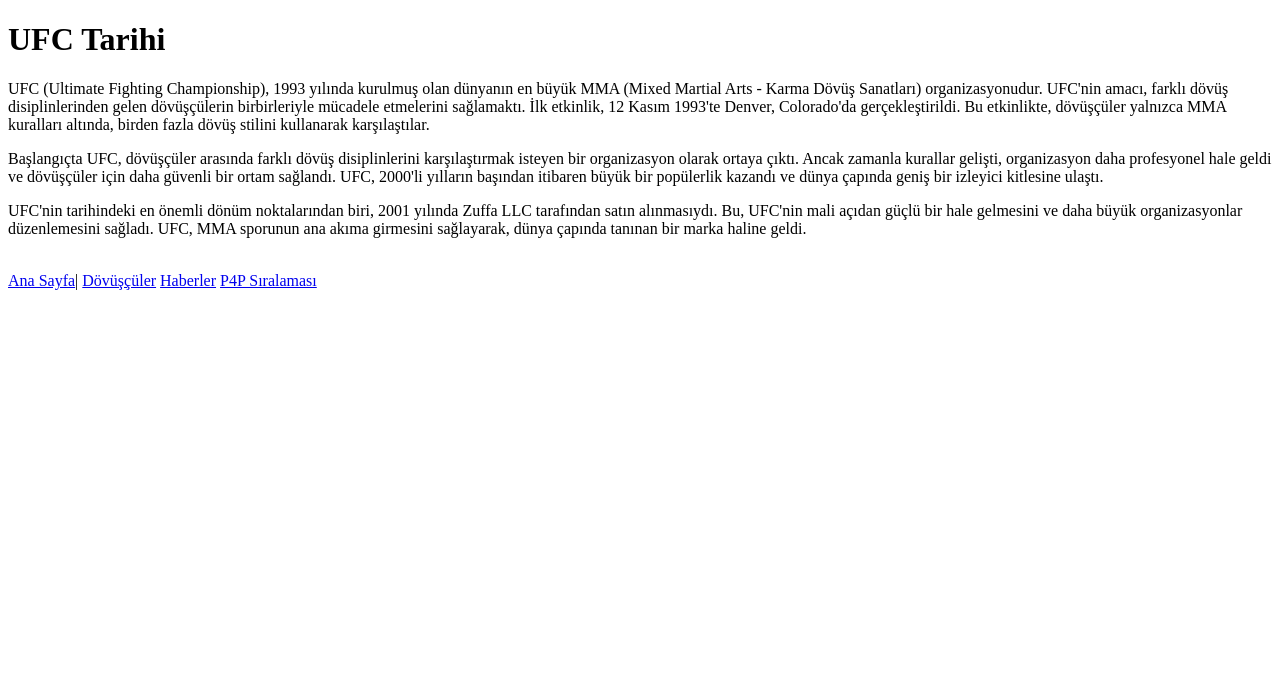
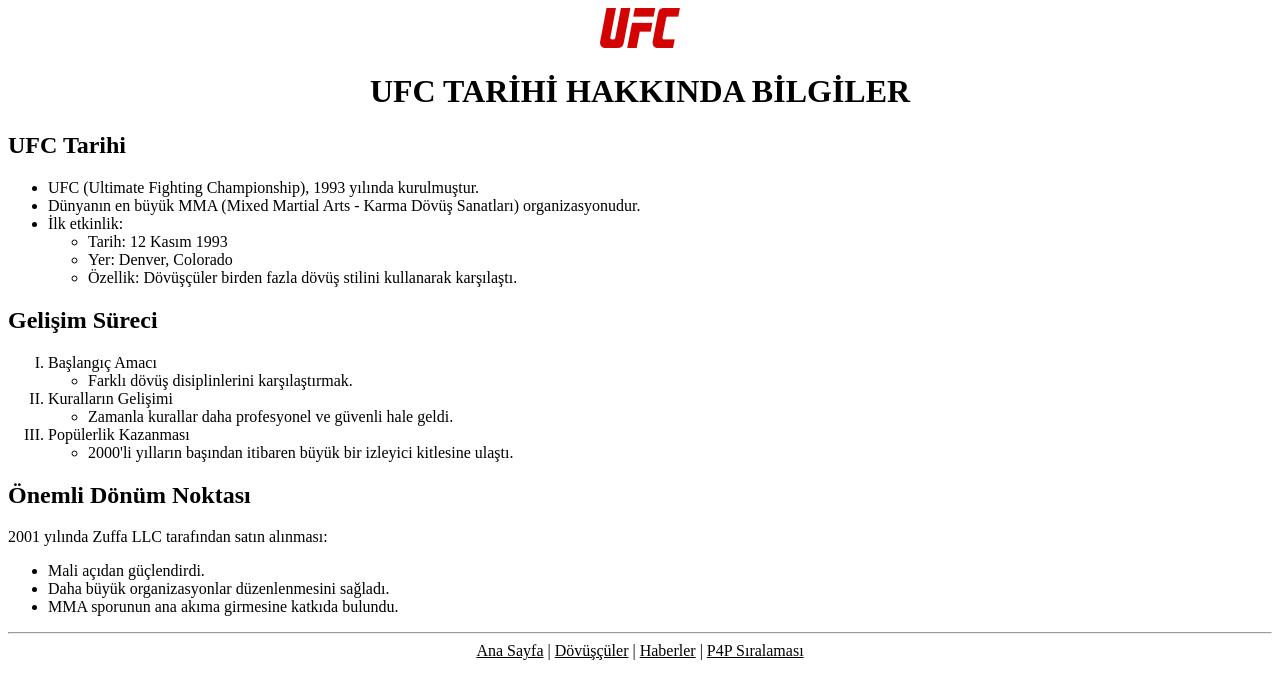
Before and after one commit to behramusk/webtasarim1, a plain HTML site: page sayfalar/history.html in a window 1280 px wide. Drawn offline with Linux system fonts and the light colour scheme.

Commit message:
Update history.html

```diff
--- a/sayfalar/history.html
+++ b/sayfalar/history.html
@@ -1,26 +1,76 @@
 <!DOCTYPE html>
 <html lang="tr">
+
 <head>
     <meta charset="UTF-8">
     <meta name="viewport" content="width=device-width, initial-scale=1.0">
     <title>UFC Tarihi</title>
 </head>
+
 <body>
 
-    <h1>UFC Tarihi</h1>
+    <div align="center">
+        <img src="../resimler/ufclogo.png" alt="UFC Logosu" width="80" height="40">
+    </div>
 
-    <p>UFC (Ultimate Fighting Championship), 1993 yılında kurulmuş olan dünyanın en büyük MMA (Mixed Martial Arts - Karma Dövüş Sanatları) organizasyonudur. UFC'nin amacı, farklı dövüş disiplinlerinden gelen dövüşçülerin birbirleriyle mücadele etmelerini sağlamaktı. İlk etkinlik, 12 Kasım 1993'te Denver, Colorado'da gerçekleştirildi. Bu etkinlikte, dövüşçüler yalnızca MMA kuralları altında, birden fazla dövüş stilini kullanarak karşılaştılar.</p>
 
-    <p>Başlangıçta UFC, dövüşçüler arasında farklı dövüş disiplinlerini karşılaştırmak isteyen bir organizasyon olarak ortaya çıktı. Ancak zamanla kurallar gelişti, organizasyon daha profesyonel hale geldi ve dövüşçüler için daha güvenli bir ortam sağlandı. UFC, 2000'li yılların başından itibaren büyük bir popülerlik kazandı ve dünya çapında geniş bir izleyici kitlesine ulaştı.</p>
+    <h1 align="center">UFC TARİHİ HAKKINDA BİLGİLER</h1>
 
-    <p>UFC'nin tarihindeki en önemli dönüm noktalarından biri, 2001 yılında Zuffa LLC tarafından satın alınmasıydı. Bu, UFC'nin mali açıdan güçlü bir hale gelmesini ve daha büyük organizasyonlar düzenlemesini sağladı. UFC, MMA sporunun ana akıma girmesini sağlayarak, dünya çapında tanınan bir marka haline geldi.</p>
 
-    <br>
-    <a href="../index.html">Ana Sayfa</a>|
-    <a href="fighters.html">Dövüşçüler</a>
-    <a href="news.html">Haberler</a>
-    <a href="p4p.html">P4P Sıralaması</a>
+    <h2>UFC Tarihi</h2>
+    <ul>
+        <li>UFC (Ultimate Fighting Championship), 1993 yılında kurulmuştur.</li>
+        <li>Dünyanın en büyük MMA (Mixed Martial Arts - Karma Dövüş Sanatları) organizasyonudur.</li>
+        <li>İlk etkinlik:
+            <ul type="Disk">
+                <li>Tarih: 12 Kasım 1993</li>
+                <li>Yer: Denver, Colorado</li>
+                <li>Özellik: Dövüşçüler birden fazla dövüş stilini kullanarak karşılaştı.</li>
+            </ul>
+        </li>
+    </ul>
+
+
+    <h2>Gelişim Süreci</h2>
+    <ol type="I">
+        <li>Başlangıç Amacı
+            <ul>
+                <li>Farklı dövüş disiplinlerini karşılaştırmak.</li>
+            </ul>
+        </li>
+        <li>Kuralların Gelişimi
+            <ul>
+                <li>Zamanla kurallar daha profesyonel ve güvenli hale geldi.</li>
+            </ul>
+        </li>
+        <li>Popülerlik Kazanması
+            <ul>
+                <li>2000'li yılların başından itibaren büyük bir izleyici kitlesine ulaştı.</li>
+            </ul>
+        </li>
+    </ol>
+
+
+    <h2>Önemli Dönüm Noktası</h2>
+    <p>2001 yılında Zuffa LLC tarafından satın alınması:</p>
+    <ul type="Disk">
+        <li>Mali açıdan güçlendirdi.</li>
+        <li>Daha büyük organizasyonlar düzenlenmesini sağladı.</li>
+        <li>MMA sporunun ana akıma girmesine katkıda bulundu.</li>
+    </ul>
+
+    <!-- Bölümleri ayırmak için yatay çizgi -->
+    <hr>
+
+
+    <div align="center">
+        <a href="../index.html" style="color: black;">Ana Sayfa</a> |
+        <a href="fighters.html" style="color: black;">Dövüşçüler</a> |
+        <a href="news.html" style="color: black;">Haberler</a> |
+        <a href="p4p.html" style="color: black;">P4P Sıralaması</a>
+    </div>
 
 
 </body>
+
 </html>
```
